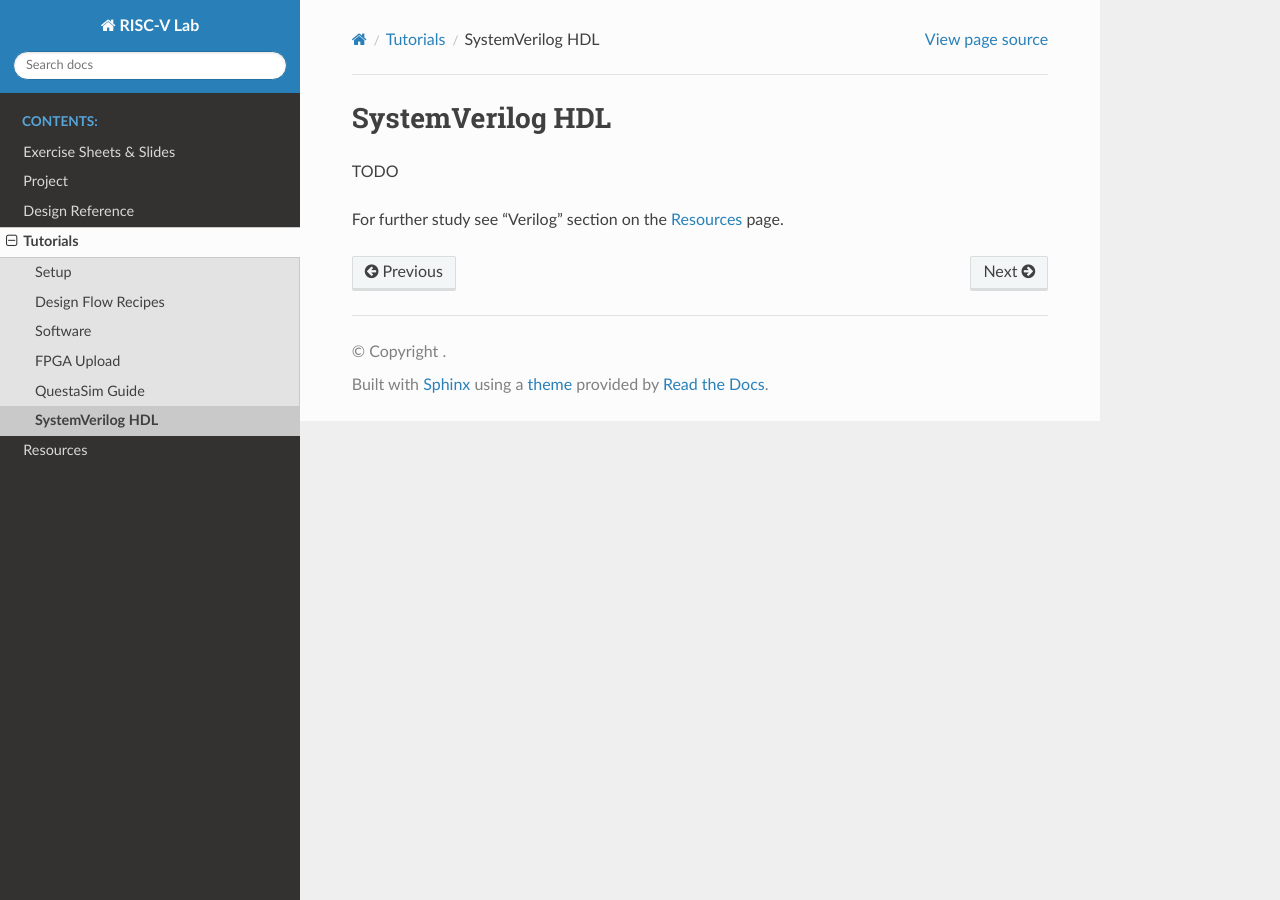
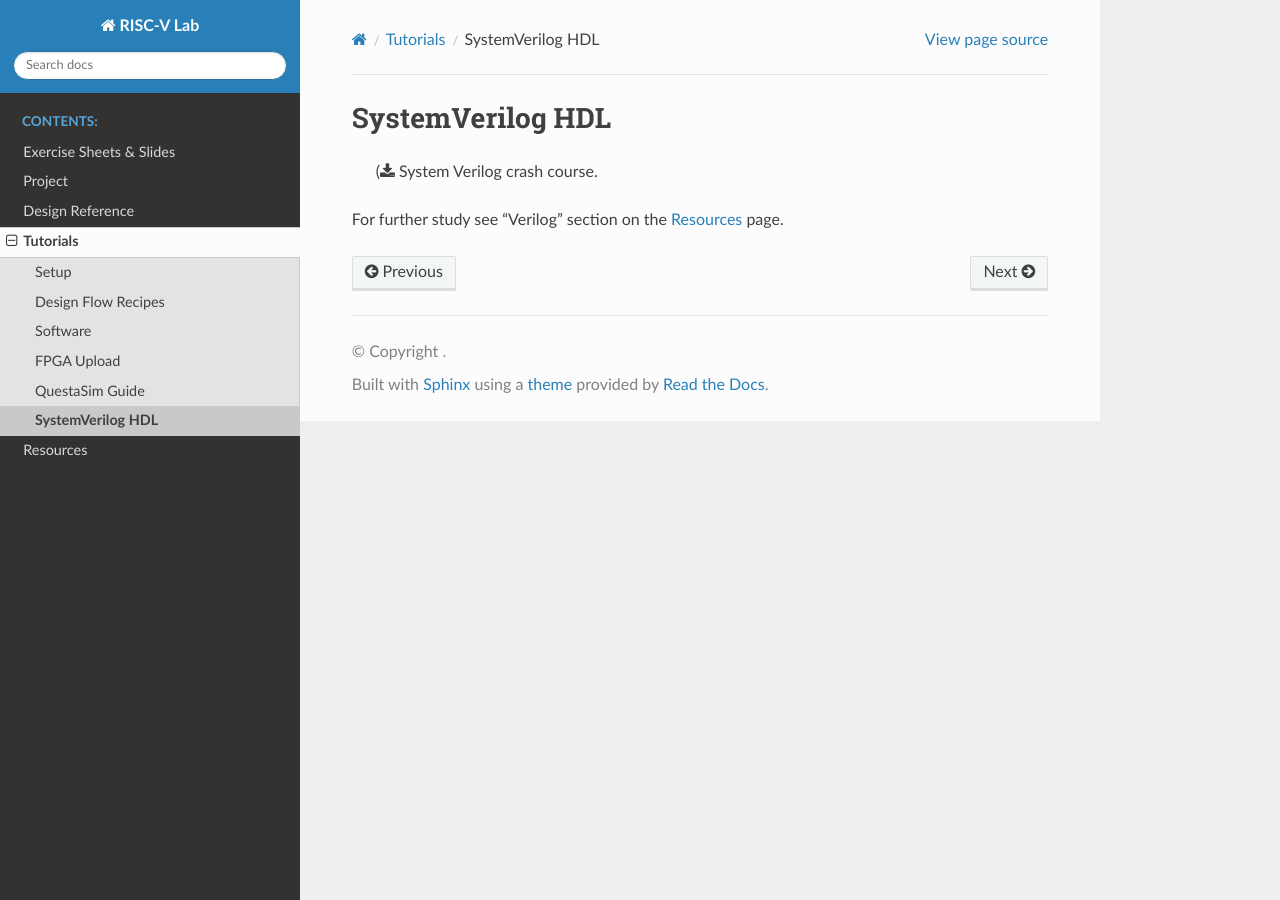
Before and after one commit to hejiepn/massive_parallel_fir_filter, a Sphinx documentation site: the page built from docs/tutorials/systemverilog_hdl.rst, in a window 1280 px wide. Built offline with Sphinx 7.4.7 and the Read the Docs theme 2.0.0, drawn with Linux system fonts in a browser that asks for light colours.

Commit message:
SVCC update

```diff
--- a/docs/tutorials/systemverilog_hdl.rst
+++ b/docs/tutorials/systemverilog_hdl.rst
@@ -3,6 +3,6 @@
 SystemVerilog HDL
 =================
 
-TODO
+ (:download:`System Verilog crash course<./systemverilog_slides.pdf>`.
 
 For further study see "Verilog" section on the :ref:`resources` page.
```
Also changed, not shown: 1 other file.
